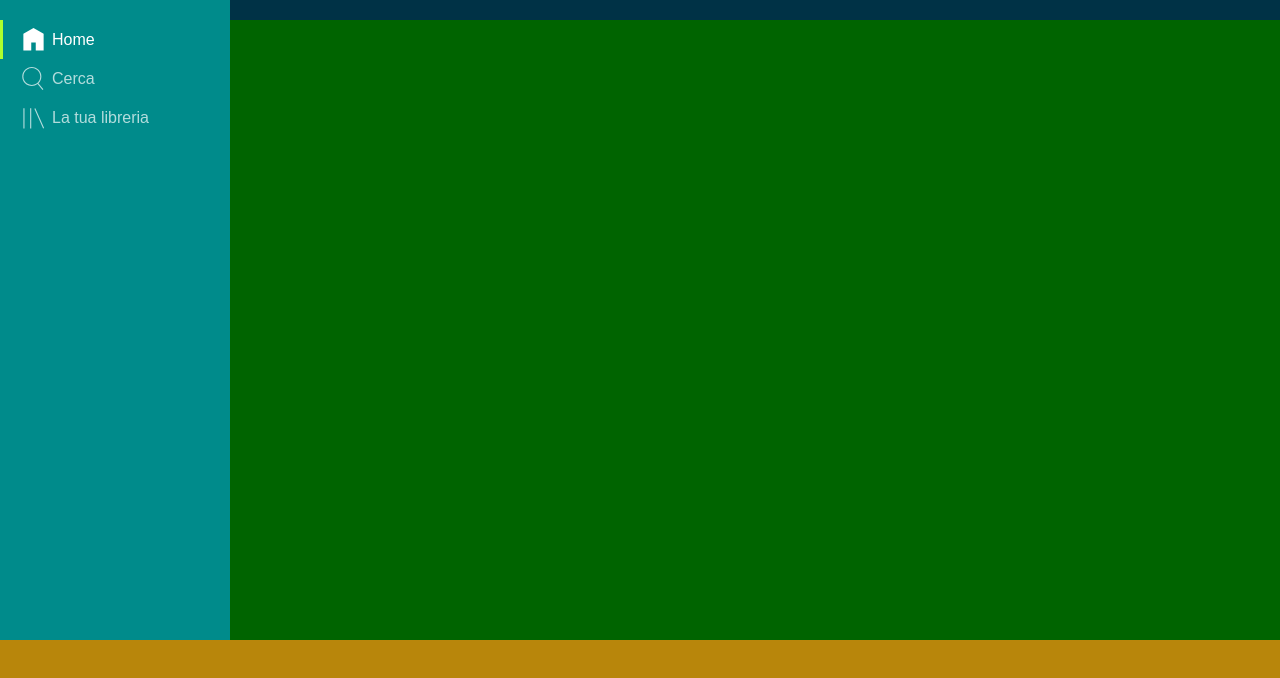
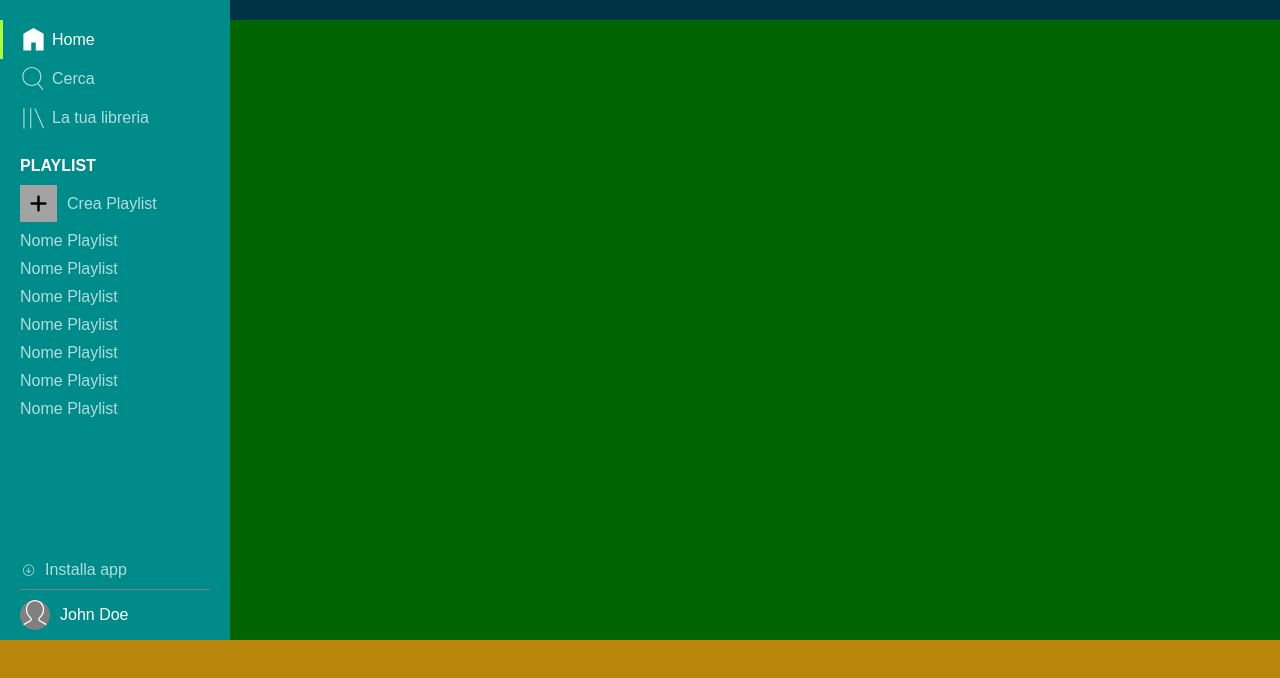
Before and after one commit to CarloBattista/html-css-spotifyweb, a plain HTML site: page index.html in a window 1280 px wide. Shown: the part 70-748 px from the top of the page. Drawn offline with Linux system fonts and the light colour scheme.

Commit message:
nav playlist, download & profile

```diff
--- a/_assets/css/style.css
+++ b/_assets/css/style.css
@@ -15,7 +15,7 @@ body {
 
 /* Main */
 
-.mainView{
+.mainView {
     position: relative;
     z-index: 1;
     top: 0;
@@ -29,7 +29,7 @@ body {
 
 /* Header */
 
-.header{
+.header {
     position: relative;
     z-index: 2;
     left: 230px;
@@ -42,48 +42,53 @@ body {
     background-color: rgba(0, 0, 139, 0.5);
 }
 
-.btn{
+.btn {
     padding: 7px 30px;
     border-radius: 30px;
     cursor: pointer;
     transition: all 250ms ease;
 }
 
-.btn:hover{
+.btn:hover {
     background-color: #fff;
     color: #000;
 }
 
-.btn:focus{
+.btn:focus {
     transform: scale(0.9);
     opacity: .6;
 }
 
-.btn:active{
+.btn:active {
     background-color: #ADFF2F;
 }
 
-.btn_white{
+.btn_white {
     color: #fff;
     text-transform: uppercase;
 }
 
-.btn_border{
+.btn_border {
     border: 1px solid #fff;
 }
 
 /* SideBar */
 
-.sideBar{
+.sideBar {
     position: absolute;
     z-index: 2;
     top: 0;
     width: 230px;
     height: calc(100% - 90px);
+    display: flex;
+    flex-direction: column;
+    justify-content: space-between;
     background-color: darkcyan;
 }
 
-.conatiner_logo{
+/* Logo */
+
+.conatiner_logo {
     width: 100%;
     height: 90px;
     margin-left: 20px;
@@ -91,21 +96,23 @@ body {
     align-items: center;
 }
 
-.logo_small{
+.logo_small {
     width: 28px;
     display: none;
 }
 
-.logo_big{
+.logo_big {
     width: 131px;
 }
 
-.listItem{
+/* Nav */
+
+.listItem {
     position: relative;
     padding: 6px 0;
 }
 
-#activePage::before{
+#activePage::before {
     position: absolute;
     content: '';
     width: 3px;
@@ -113,12 +120,12 @@ body {
     background-color: #ADFF2F;
 }
 
-.container_list{
+.container_list {
     display: flex;
     align-items: center;
 }
 
-.textItem{
+.textItem {
     color: #fff;
     font-size: 16px;
     font-weight: 500;
@@ -126,7 +133,7 @@ body {
     transition: opacity 250ms ease;
 }
 
-.iconItem{
+.iconItem {
     width: 27px;
     margin-left: 20px;
     margin-right: 5px;
@@ -135,18 +142,150 @@ body {
 }
 
 .listItem:hover .iconItem,
-.listItem:hover .textItem{
+.listItem:hover .textItem {
     opacity: 1;
 }
 
 .listItem.activeP .iconItem,
-.listItem.activeP .textItem{
+.listItem.activeP .textItem {
     opacity: 1;
+}
+
+/* Playlist */
+
+.container_playlist {
+    margin-top: 20px;
+    margin-left: 20px;
+}
+
+.container_heading {
+    margin-bottom: 10px;
+}
+
+.heading {
+    color: #fff;
+    font-size: 16px;
+    font-weight: 600;
+}
+
+.container_create_playlist {
+    display: flex;
+    align-items: center;
+    cursor: pointer;
+}
+
+.boxplus {
+    width: 37px;
+    height: 37px;
+    margin-right: 10px;
+    background-color: #A3A3A3;
+    display: flex;
+    align-items: center;
+    justify-content: center;
+    transition: background-color 250ms ease;
+}
+
+.boxplus .fa-solid {
+    color: #000;
+    font-size: 20px;
+    text-align: center;
+}
+
+.container_create_playlist:hover .boxplus {
+    background-color: #fff;
+}
+
+.textCr {
+    color: #fff;
+    font-size: 16px;
+    font-weight: 500;
+    opacity: .7;
+    transition: opacity 250ms ease;
+}
+
+.container_create_playlist:hover .textCr {
+    opacity: 1;
+}
+
+.container_list_playlist {
+    margin-top: 10px;
+}
+
+.pl_list {
+    margin-bottom: 10px;
+}
+
+.pl_list:last-child {
+    margin-bottom: 0;
+}
+
+.pl_list a {
+    color: #fff;
+    font-size: 16px;
+    font-weight: 500;
+    opacity: .7;
+    transition: opacity 250ms ease;
+}
+
+.pl_list a:hover {
+    opacity: 1;
+}
+
+.bottom_sideBar {
+    padding: 0 20px;
+    margin-bottom: 10px;
+}
+
+.container_download,
+.container_profile {
+    display: flex;
+    align-items: center;
+    cursor: pointer;
+}
+
+.lineDivisor {
+    width: 100%;
+    height: 1px;
+    margin: 10px 0;
+    background-color: #808080;
+}
+
+.iconDownload {
+    width: 15px;
+    margin-right: 10px;
+    opacity: .7;
+    transition: opacity 250ms ease;
+}
+
+.text_bt {
+    color: #fff;
+    font-size: 16px;
+    font-weight: 500;
+    opacity: .7;
+    transition: opacity 250ms ease;
+}
+
+.container_download:hover .iconDownload,
+.container_download:hover .text_bt {
+    opacity: 1;
+}
+
+.circle_profile {
+    width: 30px;
+    height: 30px;
+    border-radius: 50%;
+    margin-right: 10px;
+    background-color: #808080;
+    overflow: hidden;
+}
+
+.circle_profile {
+    object-fit: cover;
 }
 
 /* Controls Player */
 
-.controlsPlayer{
+.controlsPlayer {
     position: absolute;
     z-index: 2;
     bottom: 0;
@@ -157,7 +296,7 @@ body {
 
 /* Main */
 
-.main{
+.main {
     position: absolute;
     z-index: 1;
     top: 0;
@@ -171,37 +310,78 @@ body {
 /* Media Query */
 
 @media only screen and (max-width: 500px) {
-    .sideBar{
+    .sideBar {
         width: 50px;
     }
-    .header{
+
+    .header {
         left: 50px;
         width: calc(100% - 50px);
     }
-    .main{
+
+    .main {
         left: 50px;
         width: calc(100% - 50px);
         height: calc(100% - 90px);
     }
-    .conatiner_logo{
+
+    .conatiner_logo {
         margin-left: 0;
         justify-content: center;
     }
+
     .textItem,
-    .logo_big{
+    .logo_big {
         display: none;
     }
-    .logo_small{
+
+    .logo_small {
         display: flex;
     }
-    .iconItem{
+
+    .iconItem {
         margin-left: 0;
         margin-right: 0;
     }
+
     .container_list {
         justify-content: center;
     }
-    #activePage::before{
+
+    #activePage::before {
         display: none;
     }
+
+    .container_playlist {
+        display: none;
+    }
+
+    .bottom_sideBar {
+        width: 100%;
+        padding: 0;
+        margin-bottom: 10px;
+        display: flex;
+        flex-direction: column;
+        justify-content: center;
+    }
+
+    .text_bt,
+    .lineDivisor,
+    .profileName {
+        display: none;
+    }
+
+    .container_download,
+    .container_profile {
+        justify-content: center;
+    }
+
+    .iconDownload{
+        margin-bottom: 30px;
+    }
+
+    .iconDownload,
+    .circle_profile{
+        margin-right: 0;
+    }
 }
--- a/index.html
+++ b/index.html
@@ -26,6 +26,7 @@
             </a>
         </div>
         <div class="sideBar">
+            <div class="top_sideBar">
                 <div class="conatiner_logo">
                     <a href="./index.html" class="linkLogo">
                         <img class="logoSIte logo_big" src="./_assets/_resources/imgs/logo.svg" alt="logo spotify">
@@ -54,6 +55,56 @@
                         </li>
                     </ul>
                 </div>
+                <div class="container_playlist">
+                    <div class="container_heading">
+                        <h2 class="heading">PLAYLIST</h2>
+                    </div>
+                    <div class="container_create_playlist">
+                        <div class="boxplus">
+                            <i class="fa-solid fa-plus"></i>
+                        </div>
+                        <span class="textCr">Crea Playlist</span>
+                    </div>
+                    <div class="container_list_playlist">
+                        <ul class="playlist_ul">
+                            <li class="pl_list">
+                                <a href="#">Nome Playlist</a>
+                            </li>
+                            <li class="pl_list">
+                                <a href="#">Nome Playlist</a>
+                            </li>
+                            <li class="pl_list">
+                                <a href="#">Nome Playlist</a>
+                            </li>
+                            <li class="pl_list">
+                                <a href="#">Nome Playlist</a>
+                            </li>
+                            <li class="pl_list">
+                                <a href="#">Nome Playlist</a>
+                            </li>
+                            <li class="pl_list">
+                                <a href="#">Nome Playlist</a>
+                            </li>
+                            <li class="pl_list">
+                                <a href="#">Nome Playlist</a>
+                            </li>
+                        </ul>
+                    </div>
+                </div>
+            </div>
+            <div class="bottom_sideBar">
+                <div class="container_download">
+                    <img class="iconDownload" src="./_assets/_resources/imgs/download.svg" alt="">
+                    <span class="text_bt">Installa app</span>
+                </div>
+                <div class="lineDivisor"></div>
+                <div class="container_profile">
+                    <div class="circle_profile">
+                        <img src="./_assets/_resources/imgs/profile.svg" alt="">
+                    </div>
+                    <span class="profileName">John Doe</span>
+                </div>
+            </div>
         </div>
         <div class="controlsPlayer"></div>
         <div class="main">
```
Lines whose indentation alone changed are shown as unchanged.
